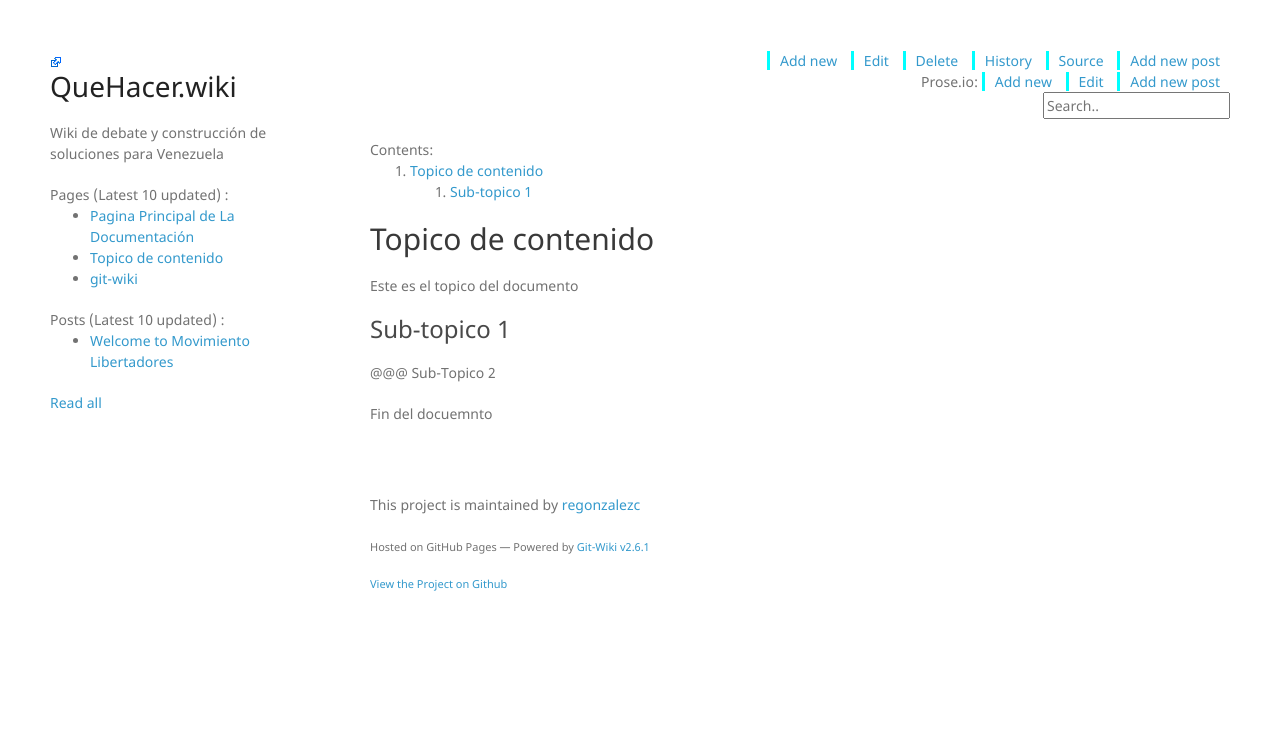
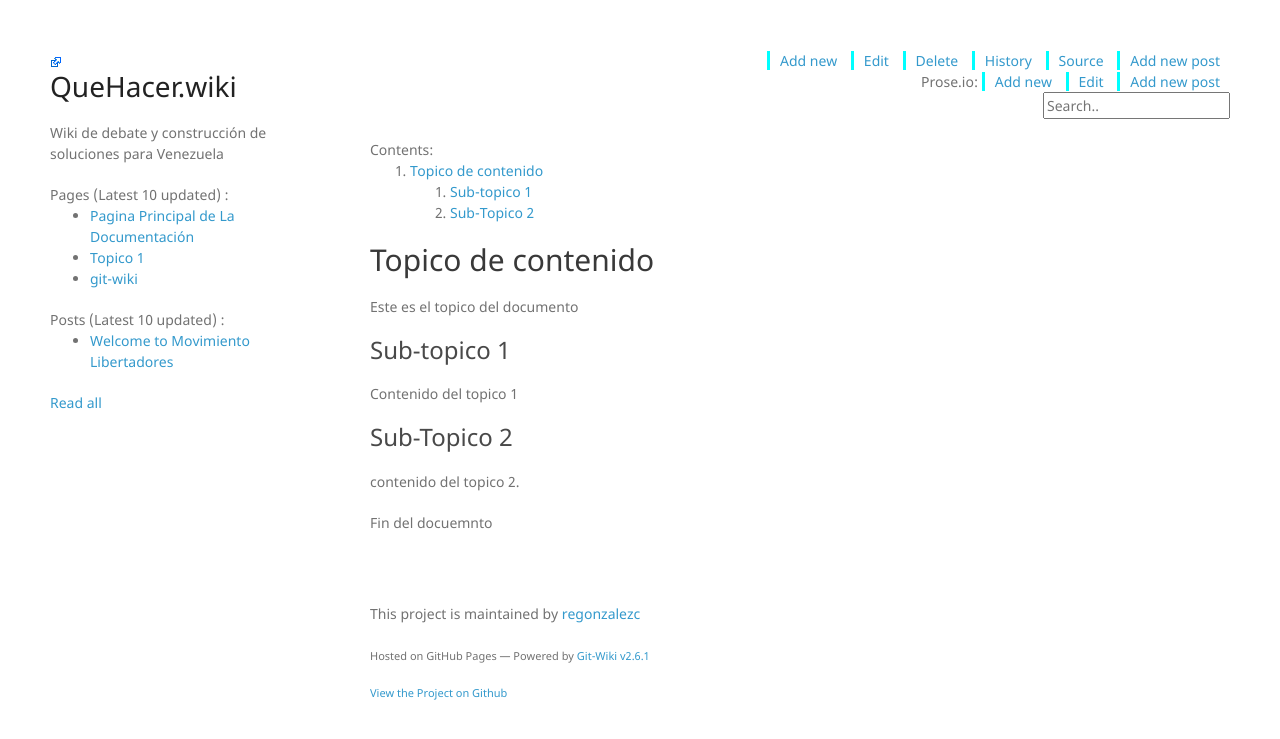
Before and after one commit to regonzalezc/que-hacer.docs, a Jekyll site: the page built from wiki/topic1.md, in a window 1280 px wide. Shown: the top 739 px of the page. Built offline with Jekyll 4.4.1, drawn with Linux system fonts in a browser that asks for light colours; nearby versions of some CDN libraries; our own code applies the rules of GitHub Pages for plain Markdown files.

Commit message:
Editar topico 1

```diff
--- a/wiki/topic1.md
+++ b/wiki/topic1.md
@@ -1,6 +1,7 @@
 ---
 redirect_from: /
 published: true
+title: Topico 1
 ---
 
 ## Topico de contenido
@@ -9,6 +10,10 @@ Este es el topico del documento
 
 ### Sub-topico 1
 
-@@@ Sub-Topico 2
+Contenido del topico 1
+
+### Sub-Topico 2
+
+contenido del topico 2.
 
 Fin del docuemnto
```
